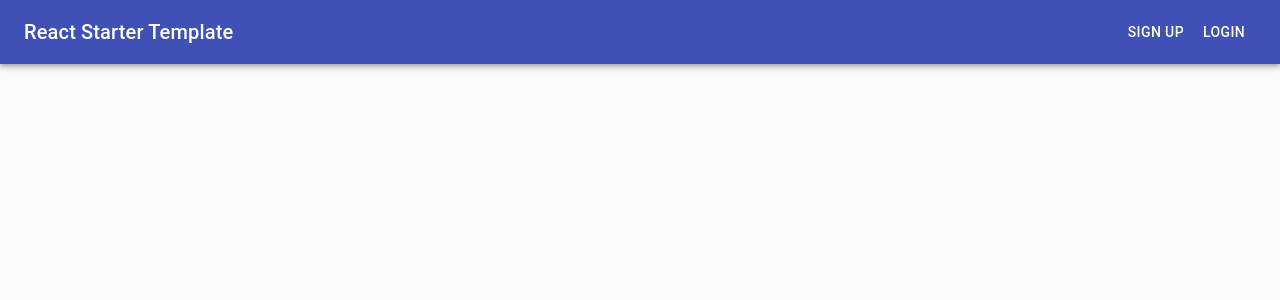
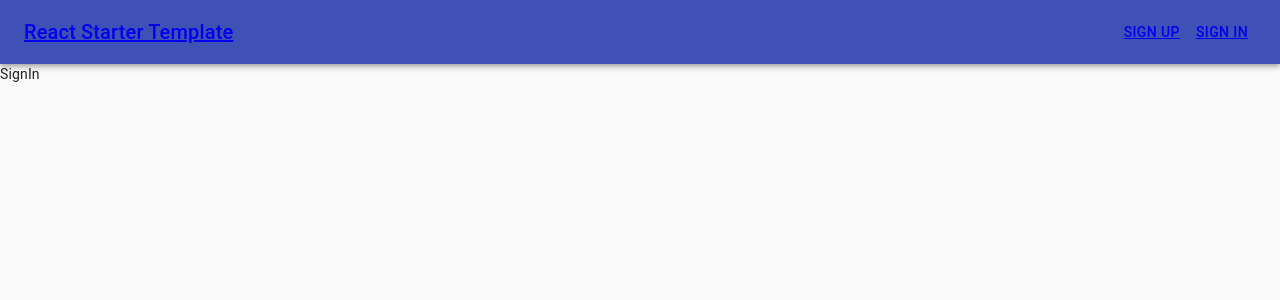
Before and after one commit to DWC01/react-starter-template, a React (Create React App) app: page /sign-in in a window 1280 px wide. Shown: the top 300 px of the page. Built offline with nearby package versions, Linux system fonts and the light colour scheme.

Commit message:
Added React Router

```diff
--- a/package.json
+++ b/package.json
@@ -15,6 +15,7 @@
     "@types/react-dom": "^17.0.0",
     "react": "^17.0.1",
     "react-dom": "^17.0.1",
+    "react-router-dom": "^5.2.0",
     "react-scripts": "4.0.2",
     "typescript": "^4.1.2",
     "web-vitals": "^1.0.1"
@@ -44,6 +45,7 @@
     ]
   },
   "devDependencies": {
+    "@types/react-router-dom": "^5.1.7",
     "prettier": "^2.2.1"
   }
 }
--- a/src/App.tsx
+++ b/src/App.tsx
@@ -1,33 +1,24 @@
-import { makeStyles } from '@material-ui/core/styles';
-import AppBar from '@material-ui/core/AppBar';
-import Toolbar from '@material-ui/core/Toolbar';
-import Typography from '@material-ui/core/Typography';
-import Button from '@material-ui/core/Button';
-
-const useStyles = makeStyles((theme) => ({
-	root: {
-		flexGrow: 1,
-	},
-	title: {
-		flexGrow: 1,
-	},
-}));
+import Home from './Home';
+import Layout from './Layout';
+import SignIn from './SignIn';
+import SignUp from './SignUp';
+import { Route, Switch } from 'react-router-dom';
 
 const App = () => {
-	const classes = useStyles();
-
 	return (
-		<div className={classes.root}>
-			<AppBar position="static">
-				<Toolbar>
-					<Typography variant="h6" className={classes.title}>
-						React Starter Template
-					</Typography>
-					<Button color="inherit">Sign Up</Button>
-					<Button color="inherit">Login</Button>
-				</Toolbar>
-			</AppBar>
-		</div>
+		<Layout>
+			<Switch>
+				<Route path="/sign-up">
+					<SignUp />
+				</Route>
+				<Route path="/sign-in">
+					<SignIn />
+				</Route>
+				<Route path="/">
+					<Home />
+				</Route>
+			</Switch>
+		</Layout>
 	);
 };
 
--- /dev/null
+++ b/src/Home.tsx
@@ -0,0 +1,13 @@
+import { makeStyles } from '@material-ui/core/styles';
+
+const useStyles = makeStyles(() => ({
+	root: {},
+}));
+
+const Home = () => {
+	const classes = useStyles();
+
+	return <div className={classes.root}>Home</div>;
+};
+
+export default Home;
--- /dev/null
+++ b/src/Layout.tsx
@@ -0,0 +1,45 @@
+import { ReactNode } from 'react';
+import { makeStyles } from '@material-ui/core/styles';
+import AppBar from '@material-ui/core/AppBar';
+import Toolbar from '@material-ui/core/Toolbar';
+import Typography from '@material-ui/core/Typography';
+import Button from '@material-ui/core/Button';
+import { Link } from 'react-router-dom';
+
+const useStyles = makeStyles((theme) => ({
+	root: {
+		flexGrow: 1,
+	},
+	title: {
+		flexGrow: 1,
+	},
+}));
+
+interface Props {
+	children: ReactNode;
+}
+
+const Layout: React.FC<Props> = ({ children }) => {
+	const classes = useStyles();
+
+	return (
+		<div className={classes.root}>
+			<AppBar position="static">
+				<Toolbar>
+					<Typography variant="h6" className={classes.title}>
+						<Link to="/">React Starter Template</Link>
+					</Typography>
+					<Button color="inherit">
+						<Link to="/sign-up">Sign Up</Link>
+					</Button>
+					<Button color="inherit">
+						<Link to="/sign-in">Sign In</Link>
+					</Button>
+				</Toolbar>
+			</AppBar>
+			{children}
+		</div>
+	);
+};
+
+export default Layout;
--- /dev/null
+++ b/src/SignIn.tsx
@@ -0,0 +1,13 @@
+import { makeStyles } from '@material-ui/core/styles';
+
+const useStyles = makeStyles(() => ({
+	root: {},
+}));
+
+const SignIn = () => {
+	const classes = useStyles();
+
+	return <div className={classes.root}>SignIn</div>;
+};
+
+export default SignIn;
--- /dev/null
+++ b/src/SignUp.tsx
@@ -0,0 +1,13 @@
+import { makeStyles } from '@material-ui/core/styles';
+
+const useStyles = makeStyles(() => ({
+	root: {},
+}));
+
+const SignUp = () => {
+	const classes = useStyles();
+
+	return <div className={classes.root}>SignUp</div>;
+};
+
+export default SignUp;
--- a/src/index.tsx
+++ b/src/index.tsx
@@ -4,6 +4,7 @@ import App from './App';
 import reportWebVitals from './reportWebVitals';
 import CssBaseline from '@material-ui/core/CssBaseline';
 import { ThemeProvider, createMuiTheme } from '@material-ui/core/styles';
+import { BrowserRouter as Router } from 'react-router-dom';
 
 const theme = createMuiTheme();
 
@@ -11,7 +12,9 @@ ReactDOM.render(
 	<React.StrictMode>
 		<ThemeProvider theme={theme}>
 			<CssBaseline />
-			<App />
+			<Router>
+				<App />
+			</Router>
 		</ThemeProvider>
 	</React.StrictMode>,
 	document.getElementById('root')
```
Also changed, not shown: 1 other file (tests, documents, lock files or other folders).
